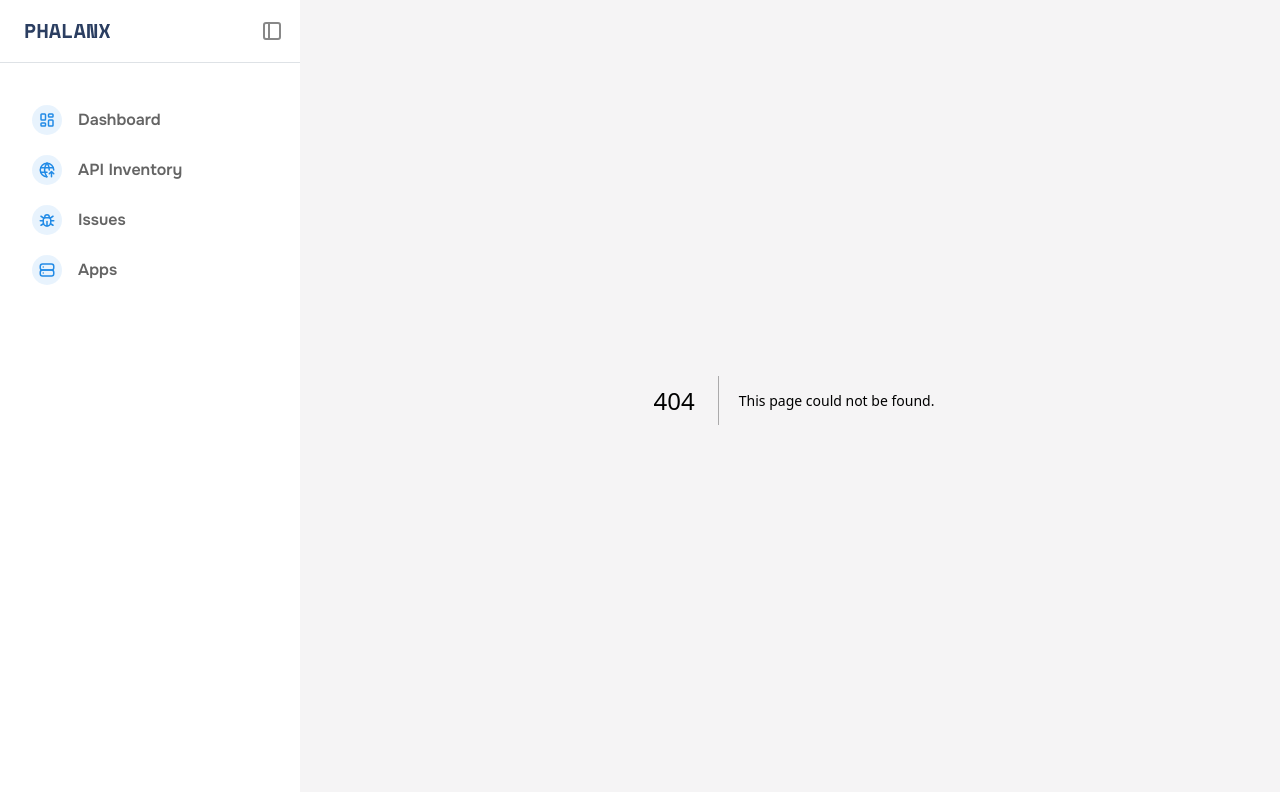
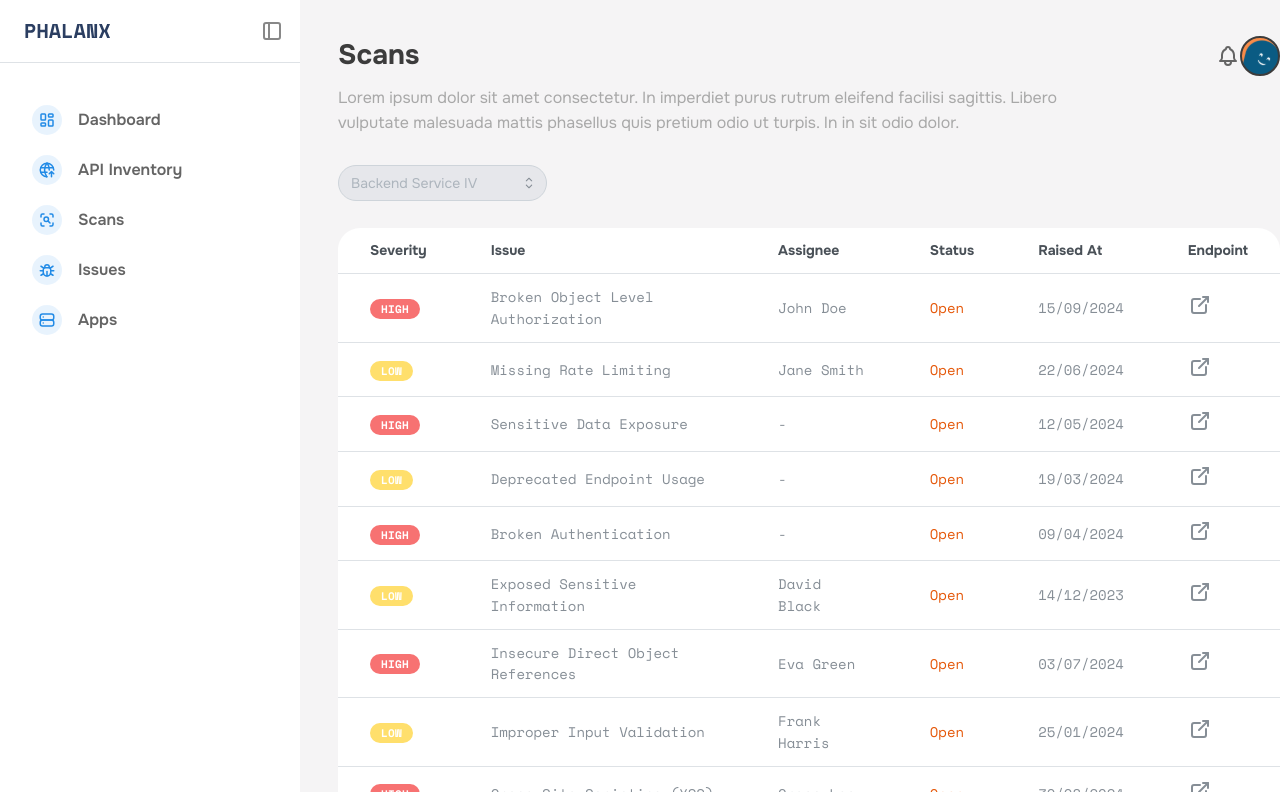
Before and after one commit to phalanxAPI/dashboard, a Next.js app: page /scans in a window 1280 px wide. Before the commit this address had no page. Built offline with nearby package versions, Linux system fonts and the light colour scheme.

Commit message:
feat: add scans dataTable

```diff
--- /dev/null
+++ b/app/scans/page.tsx
@@ -0,0 +1,14 @@
+'use client';
+
+import { PageLayout } from '@/components/common/genericLayout/index';
+import { GenericSelector } from '@/components/common/genericSelector';
+import { ScansDataTable } from '@/components/scans/dataTable';
+
+export default function Page() {
+  return (
+    <PageLayout pageTitle="Scans">
+      <GenericSelector />
+      <ScansDataTable />
+    </PageLayout>
+  );
+}
--- a/components/NavbarNested/index.tsx
+++ b/components/NavbarNested/index.tsx
@@ -7,6 +7,7 @@ import {
   IconLayoutSidebar,
   IconServer,
   IconWorldUpload,
+  IconZoomScan,
 } from '@tabler/icons-react';
 import Image from 'next/image';
 import { LinksGroup } from '../NavbarLinksGroup/NavbarLinksGroup';
@@ -25,6 +26,11 @@ const mockdata = [
     label: 'API Inventory',
     icon: IconWorldUpload,
     link: '/apiInventory',
+  },
+  {
+    label: 'Scans',
+    icon: IconZoomScan,
+    link: '/scans',
   },
   {
     label: 'Issues',
--- a/components/apps/dataTable.tsx
+++ b/components/apps/dataTable.tsx
@@ -1,4 +1,4 @@
-import { Table, Pagination, Badge } from '@mantine/core';
+import { Table, Pagination, Text } from '@mantine/core';
 import { IconExternalLink } from '@tabler/icons-react';
 import { monoFont } from '@/app/fonts';
 
@@ -35,7 +35,7 @@ export function AppsDataTable() {
     return (
       <Table.Tr key={index} className={monoFont.className} c="dimmed">
         <Table.Td fw={700}>
-          <Badge color={bgColor}> {element.name}</Badge>
+          <Text color={bgColor}> {element.name}</Text>
         </Table.Td>
         <Table.Td fw={400}>{element.active_servers}</Table.Td>
         <Table.Td fw={500}>{element.hits}</Table.Td>
--- /dev/null
+++ b/components/scans/dataTable.tsx
@@ -0,0 +1,147 @@
+import { Table, Pagination, Badge } from '@mantine/core';
+import { IconExternalLink } from '@tabler/icons-react';
+import { monoFont } from '@/app/fonts';
+
+export function ScansDataTable() {
+  const ScansData = [
+    {
+      severity: 'HIGH',
+      name: 'Broken Object Level Authorization',
+      assignee: 'John Doe',
+      status: 'Open',
+      raised_at: '15/09/2024',
+      endpoint: '/api/v1/users',
+    },
+    {
+      severity: 'LOW',
+      name: 'Missing Rate Limiting',
+      assignee: 'Jane Smith',
+      status: 'Open',
+      raised_at: '22/06/2024',
+      endpoint: '/api/v1/products/update',
+    },
+    {
+      severity: 'HIGH',
+      name: 'Sensitive Data Exposure',
+      assignee: '-',
+      status: 'Open',
+      raised_at: '12/05/2024',
+      endpoint: '/api/v1/auth/login',
+    },
+    {
+      severity: 'LOW',
+      name: 'Deprecated Endpoint Usage',
+      assignee: '-',
+      status: 'Open',
+      raised_at: '19/03/2024',
+      endpoint: '/api/v1/orders/remove',
+    },
+    {
+      severity: 'HIGH',
+      name: 'Broken Authentication',
+      assignee: '-',
+      status: 'Open',
+      raised_at: '09/04/2024',
+      endpoint: '/api/v1/reviews/submit',
+    },
+    {
+      severity: 'LOW',
+      name: 'Exposed Sensitive Information',
+      assignee: 'David Black',
+      status: 'Open',
+      raised_at: '14/12/2023',
+      endpoint: '/api/v1/test/v1',
+    },
+    {
+      severity: 'HIGH',
+      name: 'Insecure Direct Object References',
+      assignee: 'Eva Green',
+      status: 'Open',
+      raised_at: '03/07/2024',
+      endpoint: '/api/v1/user/profile/update',
+    },
+    {
+      severity: 'LOW',
+      name: 'Improper Input Validation',
+      assignee: 'Frank Harris',
+      status: 'Open',
+      raised_at: '25/01/2024',
+      endpoint: '/api/v1/categories',
+    },
+    {
+      severity: 'HIGH',
+      name: 'Cross-Site Scripting (XSS)',
+      assignee: 'Grace Lee',
+      status: 'Open',
+      raised_at: '30/08/2024',
+      endpoint: '/api/v1/posts/delete',
+    },
+    {
+      severity: 'LOW',
+      name: 'Improper Error Handling',
+      assignee: 'Henry King',
+      status: 'Open',
+      raised_at: '11/07/2024',
+      endpoint: '/api/v1/test/v1/status',
+    },
+  ];
+  const rows = ScansData.map((element, index) => {
+    let bgColor;
+
+    switch (element.severity) {
+      case 'HIGH':
+        bgColor = '#F77272';
+        break;
+      case 'LOW':
+        bgColor = '#FFDF6C';
+        break;
+
+      default:
+        bgColor = '#ffffff';
+    }
+
+    return (
+      <Table.Tr key={index} className={monoFont.className} c="dimmed">
+        <Table.Td fw={700}>
+          <Badge color={bgColor}> {element.severity}</Badge>
+        </Table.Td>
+        <Table.Td fw={400}>{element.name}</Table.Td>
+        <Table.Td fw={500}>{element.assignee}</Table.Td>
+        <Table.Td style={{ color: '#E55708' }}>{element.status}</Table.Td>
+        <Table.Td>{element.raised_at}</Table.Td>
+        <Table.Td fw={500}>
+          <IconExternalLink style={{ cursor: 'pointer' }}></IconExternalLink>
+        </Table.Td>
+      </Table.Tr>
+    );
+  });
+  return (
+    <div style={{ maxWidth: '1024px', marginBottom: '60px' }}>
+      <Table
+        mah={636}
+        horizontalSpacing="xl"
+        verticalSpacing="sm"
+        bgcolor="#ffffff"
+        mt={27}
+        mb={26}
+        style={{
+          borderRadius: 22,
+          fontSize: 14,
+        }}
+      >
+        <Table.Thead>
+          <Table.Tr style={{ color: '#495057' }}>
+            <Table.Th>Severity</Table.Th>
+            <Table.Th>Issue</Table.Th>
+            <Table.Th>Assignee</Table.Th>
+            <Table.Th>Status</Table.Th>
+            <Table.Th>Raised At</Table.Th>
+            <Table.Th>Endpoint</Table.Th>
+          </Table.Tr>
+        </Table.Thead>
+        <Table.Tbody>{rows}</Table.Tbody>
+      </Table>
+      <Pagination total={12} style={{ display: 'flex', justifyContent: 'center' }} />
+    </div>
+  );
+}
```
Also changed, not shown: components/dashboard/StatsGrid/serverStates/index.tsx (+13 -12 lines).
